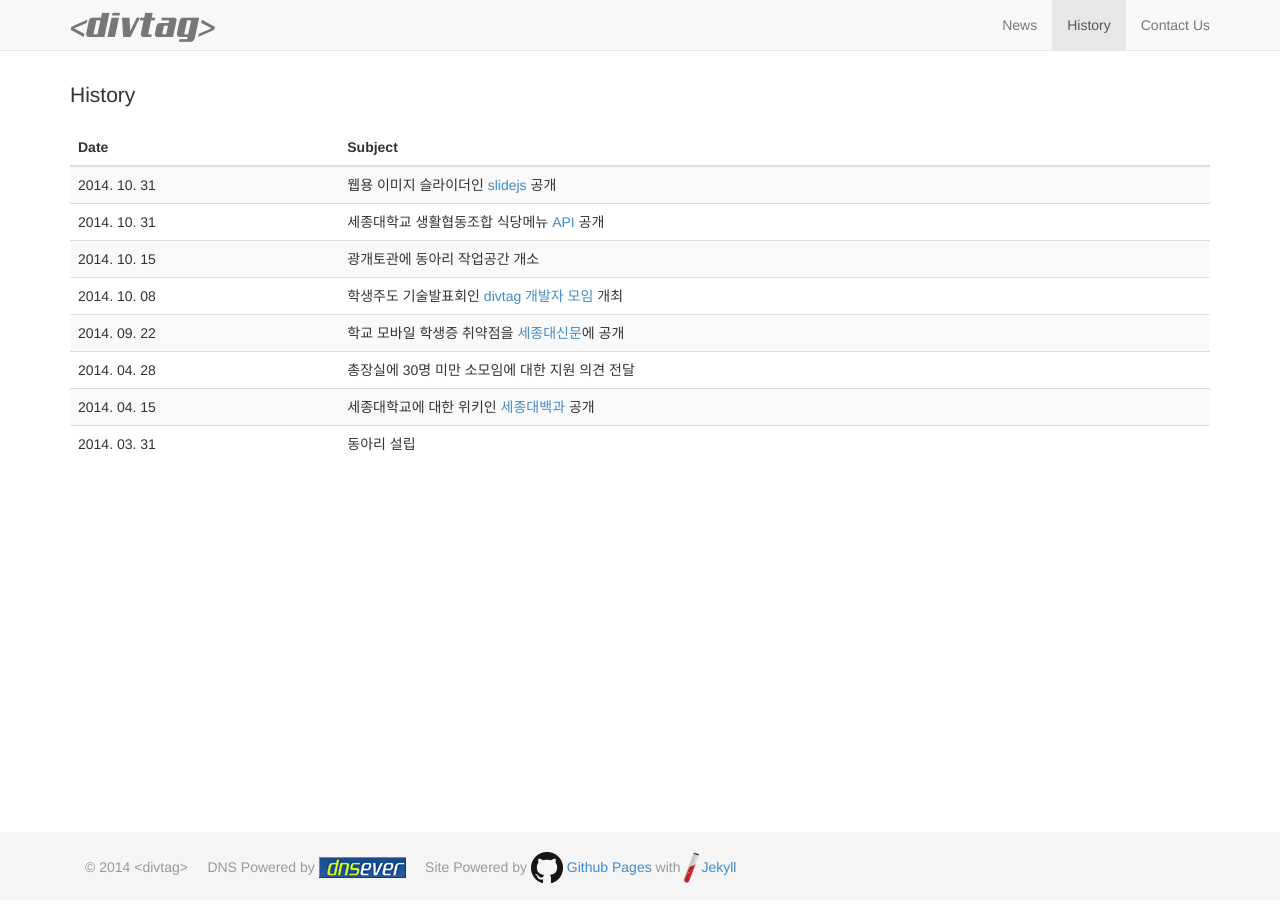
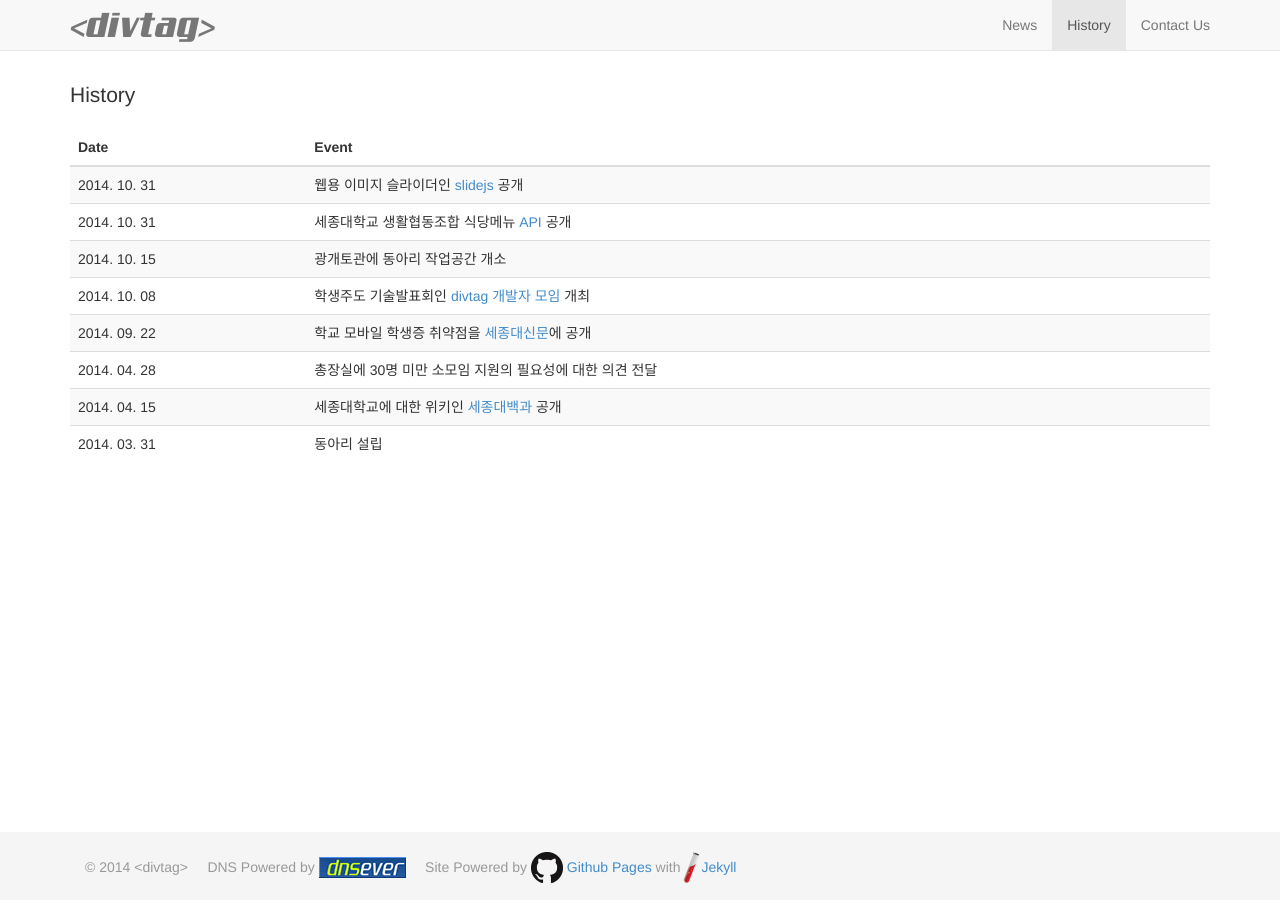
Before and after one commit to divtagers/divtagers.github.io, a Jekyll site: the page built from history/index.html, in a window 1280 px wide. Built offline with Jekyll 4.4.1, drawn with Linux system fonts in a browser that asks for light colours; nearby versions of some CDN libraries; Markdown is read by kramdown in place of the engine named in the settings.

Commit message:
update history

```diff
--- a/history/index.html
+++ b/history/index.html
@@ -9,7 +9,7 @@ type: history
 	<thead>
 	    <tr>
 	        <th>Date</th>
-	        <th>Subject</th>
+	        <th>Event</th>
 	    </tr>
 	</thead>
 	<tbody>
@@ -35,7 +35,7 @@ type: history
 			</tr>
 			<tr>
 			  <td>2014. 04. 28</td>
-			  <td>총장실에 30명 미만 소모임에 대한 지원 의견 전달</td>
+			  <td>총장실에 30명 미만 소모임 지원의 필요성에 대한 의견 전달</td>
 			</tr>
 			<tr>
 			  <td>2014. 04. 15</td>
```
